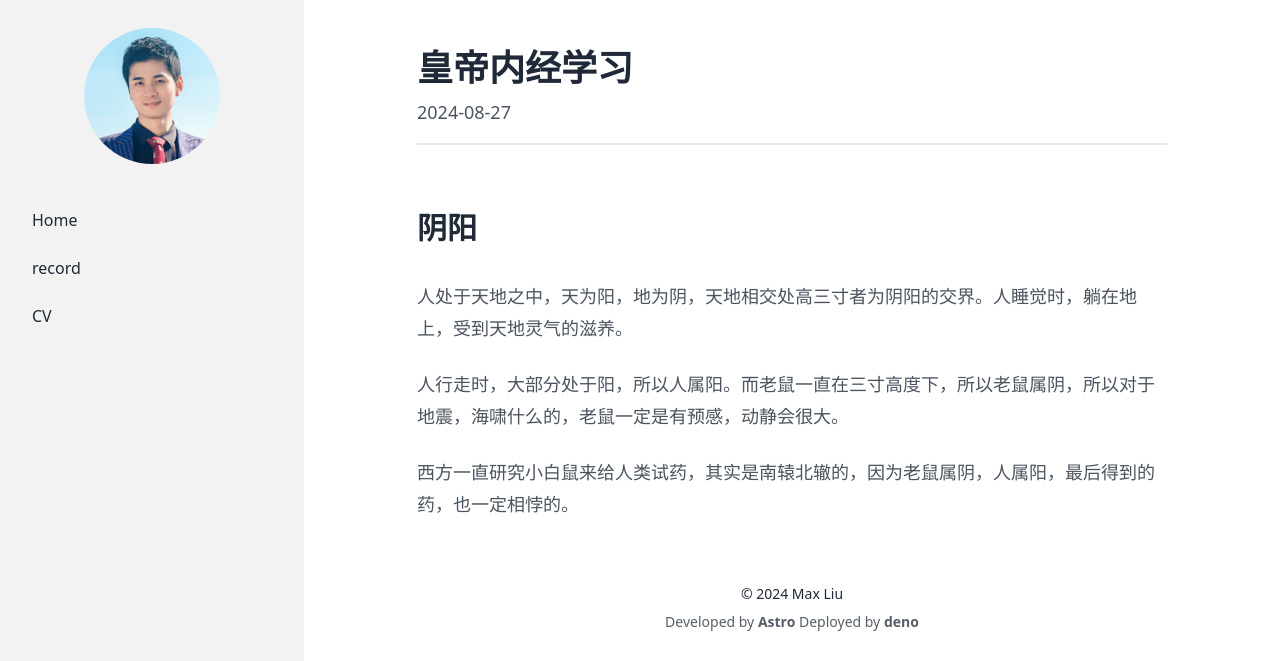
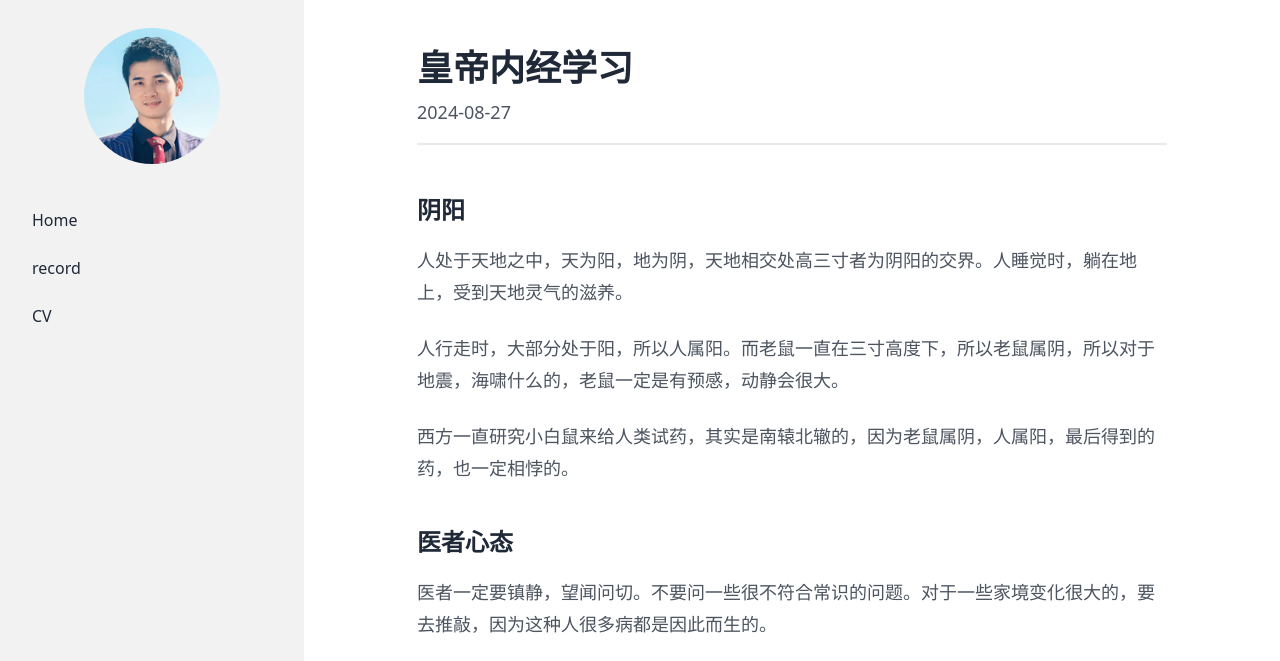
Before and after one commit to swliu920322/swliu920322.github.io, an Astro site: page /record/medical/HuangDi.md in a window 1280 px wide. Shown: the top 661 px of the page. Built offline with nearby package versions, Linux system fonts and the light colour scheme; Astro itself is replaced by a stand-in of ours.

Commit message:
doc: modify files

```diff
--- a/src/content/blog/medical/HuangDi.md
+++ b/src/content/blog/medical/HuangDi.md
@@ -5,9 +5,12 @@ pubDate: "2024-8-27"
 postImage: "/huangdi.png"
 tags: [ "中医" ]
 ---
-## 阴阳
+### 阴阳
 人处于天地之中，天为阳，地为阴，天地相交处高三寸者为阴阳的交界。人睡觉时，躺在地上，受到天地灵气的滋养。
 
 人行走时，大部分处于阳，所以人属阳。而老鼠一直在三寸高度下，所以老鼠属阴，所以对于地震，海啸什么的，老鼠一定是有预感，动静会很大。
 
 西方一直研究小白鼠来给人类试药，其实是南辕北辙的，因为老鼠属阴，人属阳，最后得到的药，也一定相悖的。
+
+### 医者心态
+医者一定要镇静，望闻问切。不要问一些很不符合常识的问题。对于一些家境变化很大的，要去推敲，因为这种人很多病都是因此而生的。
--- a/src/pages/cv.astro
+++ b/src/pages/cv.astro
@@ -47,7 +47,7 @@ const skillList = [
     </div>
 
     <div class="time-line-container grid gap-4 mb-10">
-      <TimeLineElement title="太原理工大学(毕业无学位)" subtitle="2010.9 ～ 2014.9 机械设计制作及其自动化 山西太原" />
+      <TimeLineElement title="211本科太原理工大学(毕业无学位(大四学IT去了))" subtitle="2010.9 ～ 2014.9 机械设计制作及其自动化 山西太原" />
     </div>
 
     <!--<div class="mb-5">-->
```
